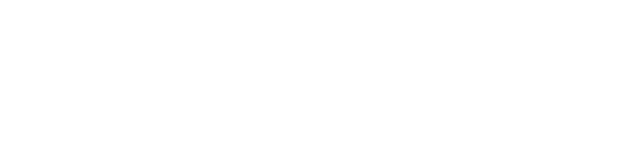
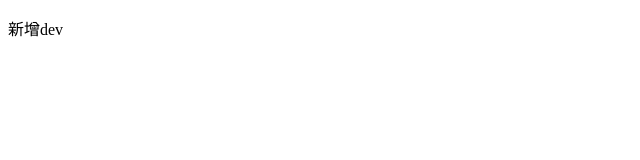
Before and after one commit to windjim/rebase_practice, a plain HTML site: page index.html in a window 1280 px wide. Shown: the full height of the page, 0-640 px from the left. Drawn offline with Linux system fonts and the light colour scheme.

Commit message:
dev新增段落

```diff
--- a/index.html
+++ b/index.html
@@ -6,6 +6,6 @@
     <title>rebase練習</title>
 </head>
 <body>
-
+    <p>新增dev</p>
 </body>
 </html>
```
